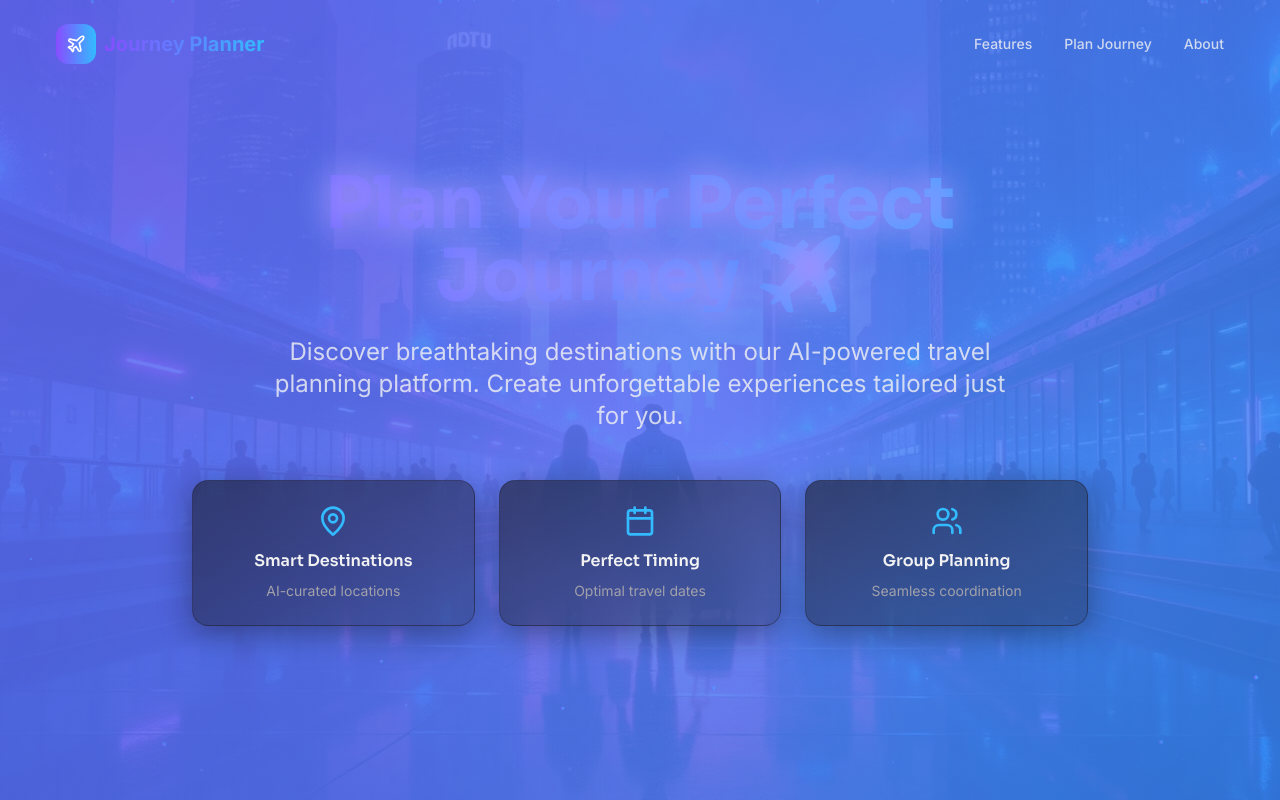
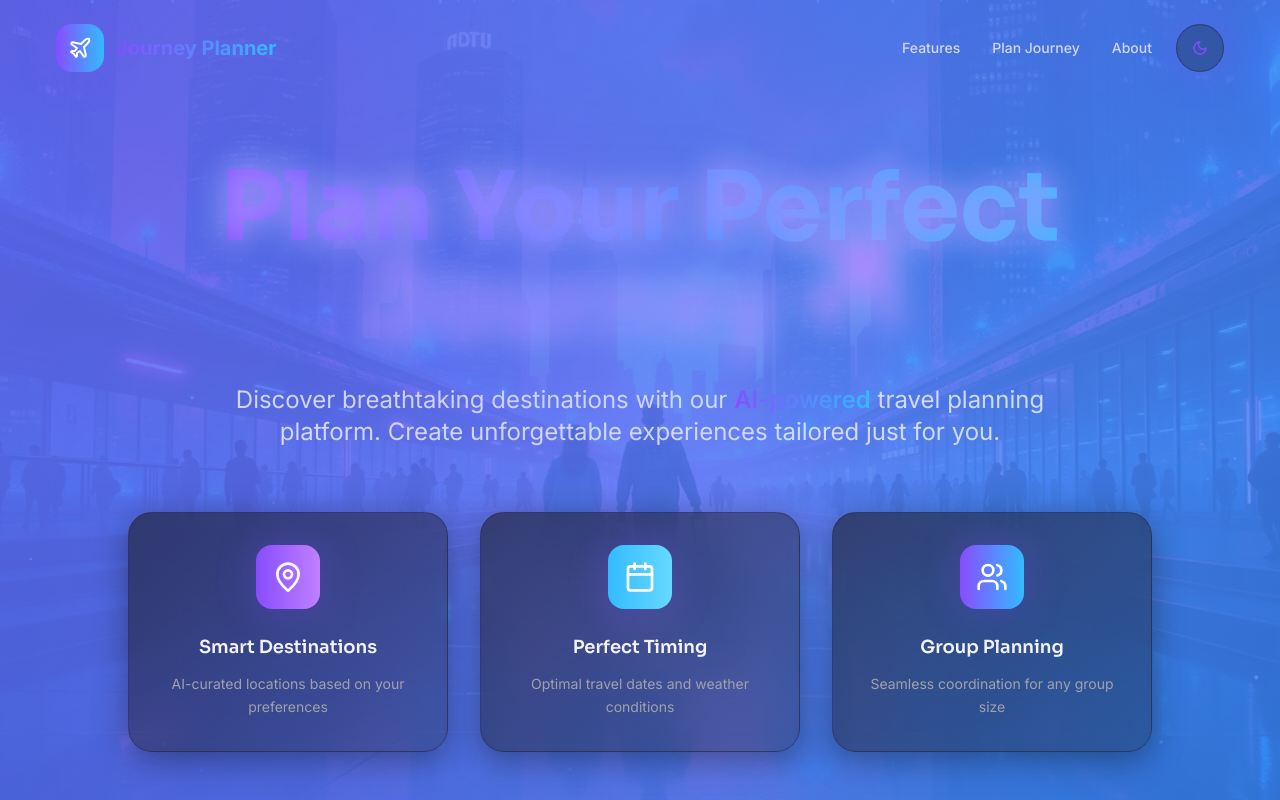
Before and after one commit to adarshmiriyal/zenith-trip, a React (Vite) app: page / in a window 1280 px wide. Shown: the top 800 px of the page. Built offline with nearby package versions, Linux system fonts and the light colour scheme.

Commit message:
Add theme toggle and update design
Implement theme toggle functionality and update the project's design to be inspired by 21.dev, incorporating innovative animations and modern aesthetics.

```diff
--- a/package.json
+++ b/package.json
@@ -47,7 +47,7 @@
     "embla-carousel-react": "^8.6.0",
     "input-otp": "^1.4.2",
     "lucide-react": "^0.462.0",
-    "next-themes": "^0.3.0",
+    "next-themes": "^0.4.6",
     "react": "^18.3.1",
     "react-day-picker": "^8.10.1",
     "react-dom": "^18.3.1",
--- a/src/App.tsx
+++ b/src/App.tsx
@@ -3,6 +3,7 @@ import { Toaster as Sonner } from "@/components/ui/sonner";
 import { TooltipProvider } from "@/components/ui/tooltip";
 import { QueryClient, QueryClientProvider } from "@tanstack/react-query";
 import { BrowserRouter, Routes, Route } from "react-router-dom";
+import { ThemeProvider } from "next-themes";
 import Index from "./pages/Index";
 import NotFound from "./pages/NotFound";
 
@@ -10,6 +11,7 @@ const queryClient = new QueryClient();
 
 const App = () => (
   <QueryClientProvider client={queryClient}>
+    <ThemeProvider attribute="class" defaultTheme="dark" enableSystem>
       <TooltipProvider>
         <Toaster />
         <Sonner />
@@ -21,6 +23,7 @@ const App = () => (
           </Routes>
         </BrowserRouter>
       </TooltipProvider>
+    </ThemeProvider>
   </QueryClientProvider>
 );
 
--- /dev/null
+++ b/src/components/ThemeToggle.tsx
@@ -0,0 +1,24 @@
+import React from 'react';
+import { Moon, Sun } from 'lucide-react';
+import { Button } from '@/components/ui/button';
+import { useTheme } from 'next-themes';
+
+export const ThemeToggle = () => {
+  const { theme, setTheme } = useTheme();
+
+  return (
+    <Button
+      variant="ghost"
+      size="icon"
+      onClick={() => setTheme(theme === 'dark' ? 'light' : 'dark')}
+      className="relative overflow-hidden group btn-glow w-12 h-12 rounded-full border border-glass-border/50 bg-glass-bg/30 backdrop-blur-xl hover:bg-glass-bg/50 transition-all duration-300"
+    >
+      <Sun className="h-5 w-5 rotate-0 scale-100 transition-all duration-500 dark:-rotate-90 dark:scale-0 text-accent" />
+      <Moon className="absolute h-5 w-5 rotate-90 scale-0 transition-all duration-500 dark:rotate-0 dark:scale-100 text-primary" />
+      <span className="sr-only">Toggle theme</span>
+
+      {/* Glow effect */}
+      <div className="absolute inset-0 rounded-full bg-gradient-to-r from-primary/20 to-accent/20 opacity-0 group-hover:opacity-100 transition-opacity duration-300 blur-xl" />
+    </Button>
+  );
+};
--- a/src/index.css
+++ b/src/index.css
@@ -67,10 +67,40 @@
   }
 
   .dark {
-    /* Dark mode uses the same futuristic theme */
+    /* Dark mode - Deep space theme */
     --background: 240 15% 6%;
     --background-secondary: 245 20% 8%;
     --foreground: 240 5% 95%;
+    --glass-bg: 240 15% 12%;
+    --card: 240 15% 10%;
+  }
+
+  .light {
+    /* Light mode - Clean modern theme */
+    --background: 0 0% 100%;
+    --background-secondary: 210 40% 98%;
+    --foreground: 240 10% 3.9%;
+    --glass-bg: 255 255% 255%;
+    --glass-border: 214.3 31.8% 91.4%;
+    --card: 0 0% 100%;
+    --card-foreground: 240 10% 3.9%;
+    --popover: 0 0% 100%;
+    --popover-foreground: 240 10% 3.9%;
+    --primary: 260 100% 65%;
+    --primary-glow: 270 100% 75%;
+    --primary-foreground: 0 0% 98%;
+    --secondary: 210 40% 96%;
+    --secondary-foreground: 240 5.9% 10%;
+    --muted: 210 40% 96%;
+    --muted-foreground: 215.4 16.3% 46.9%;
+    --accent: 200 100% 60%;
+    --accent-glow: 195 100% 70%;
+    --accent-foreground: 240 5.9% 10%;
+    --destructive: 0 84.2% 60.2%;
+    --destructive-foreground: 0 0% 98%;
+    --border: 214.3 31.8% 91.4%;
+    --input: 214.3 31.8% 91.4%;
+    --ring: 260 100% 65%;
   }
 }
 
@@ -215,4 +245,131 @@
   .reveal.active {
     @apply opacity-100 translate-y-0;
   }
+
+  /* Advanced Hover Effects */
+  .magnetic {
+    transition: transform 0.2s ease-out;
+  }
+
+  .magnetic:hover {
+    transform: translate3d(0, -8px, 0);
+  }
+
+  /* Tilt Effect */
+  .tilt-effect {
+    transition: transform 0.3s ease-out;
+    transform-style: preserve-3d;
+  }
+
+  .tilt-effect:hover {
+    transform: perspective(1000px) rotateX(5deg) rotateY(5deg) scale3d(1.02, 1.02, 1.02);
+  }
+
+  /* Neon Text Effect */
+  .neon-text {
+    text-shadow:
+      0 0 5px hsl(var(--primary)),
+      0 0 10px hsl(var(--primary)),
+      0 0 15px hsl(var(--primary)),
+      0 0 20px hsl(var(--primary)),
+      0 0 35px hsl(var(--primary)),
+      0 0 40px hsl(var(--primary));
+    animation: neon-flicker 2s ease-in-out infinite alternate;
+  }
+
+  @keyframes neon-flicker {
+    0%, 100% {
+      text-shadow:
+        0 0 5px hsl(var(--primary)),
+        0 0 10px hsl(var(--primary)),
+        0 0 15px hsl(var(--primary)),
+        0 0 20px hsl(var(--primary)),
+        0 0 35px hsl(var(--primary)),
+        0 0 40px hsl(var(--primary));
+    }
+    50% {
+      text-shadow:
+        0 0 2px hsl(var(--primary)),
+        0 0 5px hsl(var(--primary)),
+        0 0 8px hsl(var(--primary)),
+        0 0 12px hsl(var(--primary)),
+        0 0 22px hsl(var(--primary)),
+        0 0 25px hsl(var(--primary));
+    }
+  }
+
+  /* Morphing Background */
+  .morphing-bg {
+    background: linear-gradient(-45deg,
+      hsl(var(--primary) / 0.1),
+      hsl(var(--accent) / 0.1),
+      hsl(var(--primary-glow) / 0.1),
+      hsl(var(--accent-glow) / 0.1)
+    );
+    background-size: 400% 400%;
+    animation: gradient-shift 15s ease infinite;
+  }
+
+  @keyframes gradient-shift {
+    0% { background-position: 0% 50%; }
+    50% { background-position: 100% 50%; }
+    100% { background-position: 0% 50%; }
+  }
+
+  /* Liquid Hover Effect */
+  .liquid-hover {
+    position: relative;
+    overflow: hidden;
+  }
+
+  .liquid-hover::before {
+    content: '';
+    position: absolute;
+    top: 0;
+    left: -100%;
+    width: 100%;
+    height: 100%;
+    background: linear-gradient(90deg, transparent, hsl(var(--primary) / 0.4), transparent);
+    transition: left 0.5s;
+  }
+
+  .liquid-hover:hover::before {
+    left: 100%;
+  }
+
+  /* Breathing Animation */
+  .breathing {
+    animation: breathing 4s ease-in-out infinite;
+  }
+
+  @keyframes breathing {
+    0%, 100% { transform: scale(1); }
+    50% { transform: scale(1.05); }
+  }
+
+  /* 3D Card Effect */
+  .card-3d {
+    perspective: 1000px;
+  }
+
+  .card-3d-inner {
+    transition: transform 0.6s;
+    transform-style: preserve-3d;
+  }
+
+  .card-3d:hover .card-3d-inner {
+    transform: rotateY(180deg);
+  }
+
+  .card-3d-front,
+  .card-3d-back {
+    position: absolute;
+    width: 100%;
+    height: 100%;
+    backface-visibility: hidden;
+  }
+
+  .card-3d-back {
+    transform: rotateY(180deg);
+  }
 }
--- a/src/pages/Index.tsx
+++ b/src/pages/Index.tsx
@@ -2,6 +2,7 @@ import React, { useEffect, useState } from 'react';
 import { Plane, MapPin, Calendar, Users, DollarSign, Sparkles } from 'lucide-react';
 import TravelForm from '@/components/TravelForm';
 import ParticleBackground from '@/components/ParticleBackground';
+import { ThemeToggle } from '@/components/ThemeToggle';
 import heroImage from '@/assets/travel-hero-bg.jpg';
 
 const Index = () => {
@@ -12,7 +13,7 @@ const Index = () => {
   }, []);
 
   return (
-    <div className="min-h-screen relative overflow-hidden">
+    <div className="min-h-screen relative overflow-hidden morphing-bg">
       {/* Hero Background */}
       <div
         className="absolute inset-0 z-0"
@@ -35,47 +36,59 @@ const Index = () => {
         {/* Navigation */}
         <nav className="p-6">
           <div className="container mx-auto flex items-center justify-between">
-            <div className="flex items-center space-x-2">
-              <div className="w-10 h-10 rounded-xl bg-gradient-to-r from-primary to-accent flex items-center justify-center btn-glow">
-                <Plane className="w-5 h-5 text-white" />
+            <div className="flex items-center space-x-3 group">
+              <div className="w-12 h-12 rounded-2xl bg-gradient-to-r from-primary to-accent flex items-center justify-center btn-glow group-hover:rotate-12 transition-transform duration-300">
+                <Plane className="w-6 h-6 text-white" />
               </div>
               <span className="text-xl font-bold text-gradient">Journey Planner</span>
             </div>
-            <div className="hidden md:flex items-center space-x-8 text-sm font-medium">
-              <a href="#features" className="text-foreground/80 hover:text-foreground transition-colors">Features</a>
-              <a href="#form" className="text-foreground/80 hover:text-foreground transition-colors">Plan Journey</a>
-              <a href="#about" className="text-foreground/80 hover:text-foreground transition-colors">About</a>
+            <div className="flex items-center space-x-6">
+              <div className="hidden md:flex items-center space-x-8 text-sm font-medium">
+                <a href="#features" className="text-foreground/80 hover:text-foreground transition-all duration-300 hover:scale-105 story-link">Features</a>
+                <a href="#form" className="text-foreground/80 hover:text-foreground transition-all duration-300 hover:scale-105 story-link">Plan Journey</a>
+                <a href="#about" className="text-foreground/80 hover:text-foreground transition-all duration-300 hover:scale-105 story-link">About</a>
+              </div>
+              <ThemeToggle />
             </div>
           </div>
         </nav>
 
         {/* Hero Section */}
-        <section className="container mx-auto px-6 py-20 text-center">
+        <section className="container mx-auto px-6 py-16 text-center">
           <div className={`transition-all duration-1000 ${isVisible ? 'opacity-100 translate-y-0' : 'opacity-0 translate-y-8'}`}>
-            <h1 className="text-5xl md:text-7xl font-bold mb-6 text-gradient pulse-glow">
-              Plan Your Perfect
-              <br />
-              Journey ✈️
-            </h1>
-            <p className="text-xl md:text-2xl text-foreground/80 mb-12 max-w-3xl mx-auto">
-              Discover breathtaking destinations with our AI-powered travel planning platform.
+            <div className="relative inline-block mb-8">
+              <h1 className="text-5xl md:text-8xl font-bold text-gradient pulse-glow leading-tight">
+                Plan Your Perfect
+                <br />
+                <span className="relative">
+                  Journey
+                  <div className="absolute -inset-2 bg-gradient-to-r from-primary/20 to-accent/20 blur-3xl rounded-full animate-pulse" />
+                </span>
+                <span className="inline-block animate-bounce ml-4">✈️</span>
+              </h1>
+            </div>
+            <p className="text-xl md:text-2xl text-foreground/80 mb-16 max-w-4xl mx-auto leading-relaxed">
+              Discover breathtaking destinations with our <span className="text-gradient font-semibold">AI-powered</span> travel planning platform.
               Create unforgettable experiences tailored just for you.
             </p>
 
             {/* Feature Cards */}
-            <div className="grid md:grid-cols-3 gap-6 mb-16 max-w-4xl mx-auto">
+            <div className="grid md:grid-cols-3 gap-8 mb-20 max-w-5xl mx-auto">
               {[
-                { icon: MapPin, title: "Smart Destinations", desc: "AI-curated locations" },
-                { icon: Calendar, title: "Perfect Timing", desc: "Optimal travel dates" },
-                { icon: Users, title: "Group Planning", desc: "Seamless coordination" }
+                { icon: MapPin, title: "Smart Destinations", desc: "AI-curated locations based on your preferences", color: "from-primary to-primary-glow" },
+                { icon: Calendar, title: "Perfect Timing", desc: "Optimal travel dates and weather conditions", color: "from-accent to-accent-glow" },
+                { icon: Users, title: "Group Planning", desc: "Seamless coordination for any group size", color: "from-primary to-accent" }
               ].map((feature, index) => (
                 <div
                   key={index}
-                  className={`glass rounded-2xl p-6 group hover:scale-105 transition-all duration-300 delay-${index * 100}`}
+                  className={`glass rounded-3xl p-8 group hover:scale-105 hover:-translate-y-2 transition-all duration-500 reveal ${isVisible ? 'active' : ''}`}
+                  style={{ animationDelay: `${index * 200}ms` }}
                 >
-                  <feature.icon className="w-8 h-8 text-accent mx-auto mb-3 group-hover:scale-110 transition-transform" />
-                  <h3 className="font-semibold text-foreground mb-2">{feature.title}</h3>
-                  <p className="text-sm text-muted-foreground">{feature.desc}</p>
+                  <div className={`w-16 h-16 rounded-2xl bg-gradient-to-r ${feature.color} mx-auto mb-6 flex items-center justify-center group-hover:rotate-12 transition-transform duration-300 btn-glow`}>
+                    <feature.icon className="w-8 h-8 text-white" />
+                  </div>
+                  <h3 className="text-lg font-semibold text-foreground mb-3">{feature.title}</h3>
+                  <p className="text-sm text-muted-foreground leading-relaxed">{feature.desc}</p>
                 </div>
               ))}
             </div>
@@ -91,7 +104,7 @@ const Index = () => {
             </p>
           </div>
 
-          <div className="glass-strong rounded-3xl p-8 md:p-12 max-w-4xl mx-auto">
+          <div className="glass-strong rounded-3xl p-8 md:p-12 max-w-4xl mx-auto liquid-hover tilt-effect">
             <TravelForm />
           </div>
         </section>
```
Also changed, not shown: 1 other file (tests, documents, lock files or other folders). Lines whose indentation alone changed are shown as unchanged.
